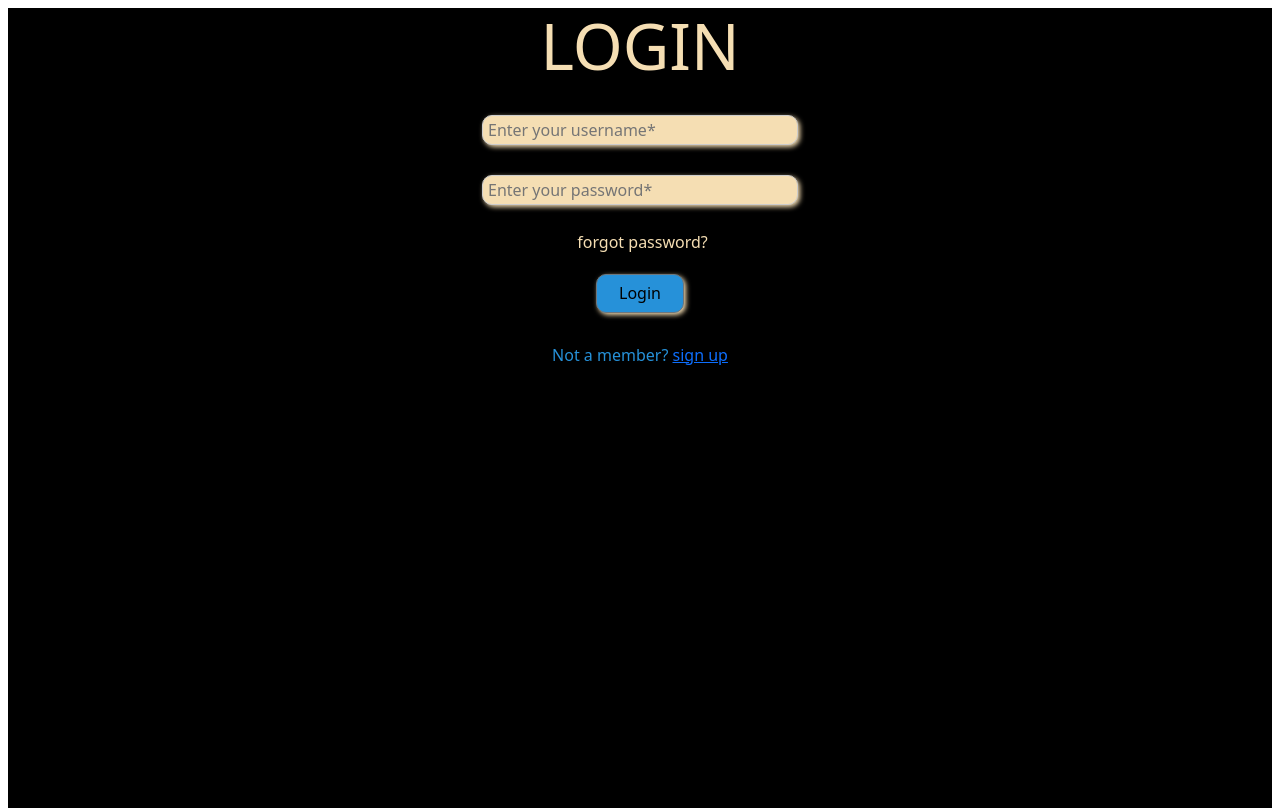
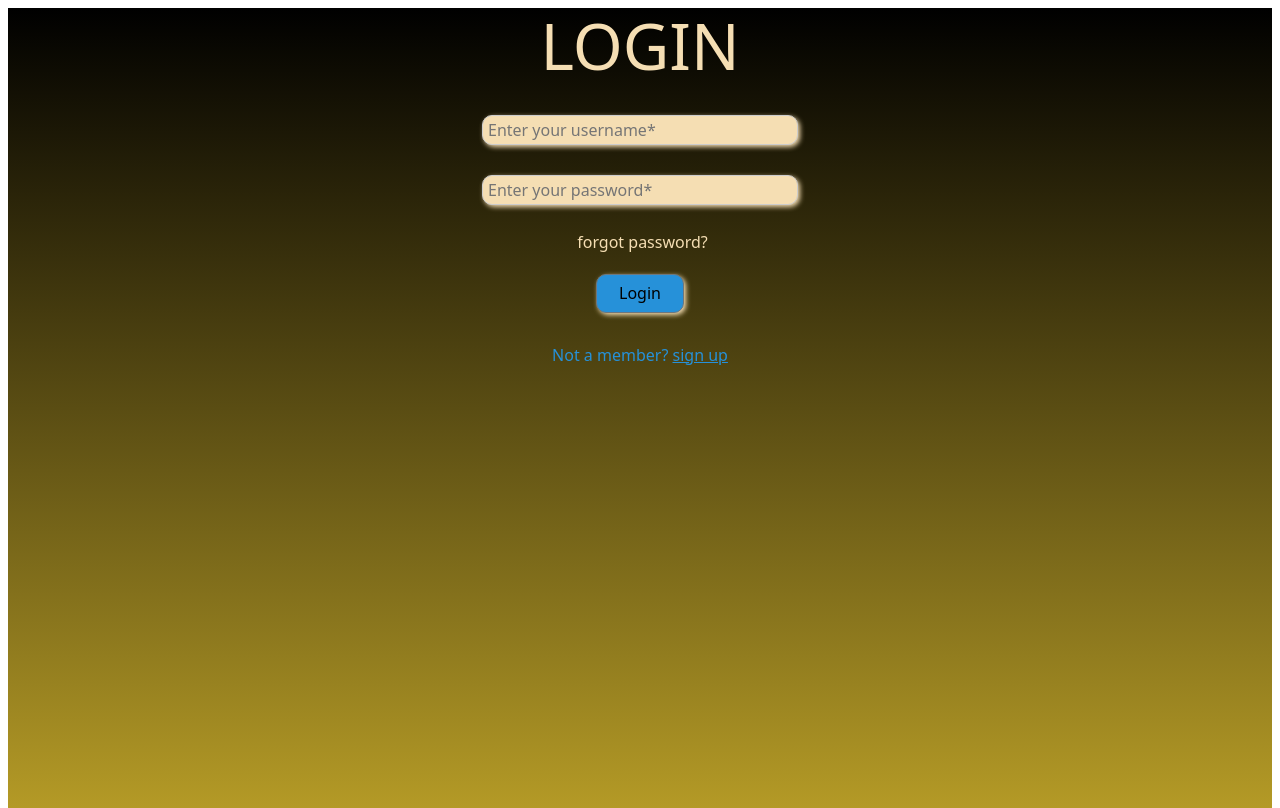
Before and after one commit to armanthepythonguy/Code-Phat-Gaya_1, a Svelte app in the folder Frontend/: page / in a window 1280 px wide. Built offline with nearby package versions, Linux system fonts and the light colour scheme.

Commit message:
Update App.svelte

```diff
--- a/Frontend/src/App.svelte
+++ b/Frontend/src/App.svelte
@@ -34,16 +34,20 @@
 		max-width: 240px;
 		margin: 0 ;
         padding: 0 ;
-        background: black;
+        background: linear-gradient( black,rgb(180, 154, 38));
         height: 100vh;
         overflow: hidden;
 	}
+    a {
+        color: #2691d9;
+    }
 
 	h1 {
 		color: #ff3e00;
 		text-transform: uppercase;
 		font-size: 4em;
 		font-weight: 100;
+
 	}
 
 	@media (min-width: 640px) {
```
